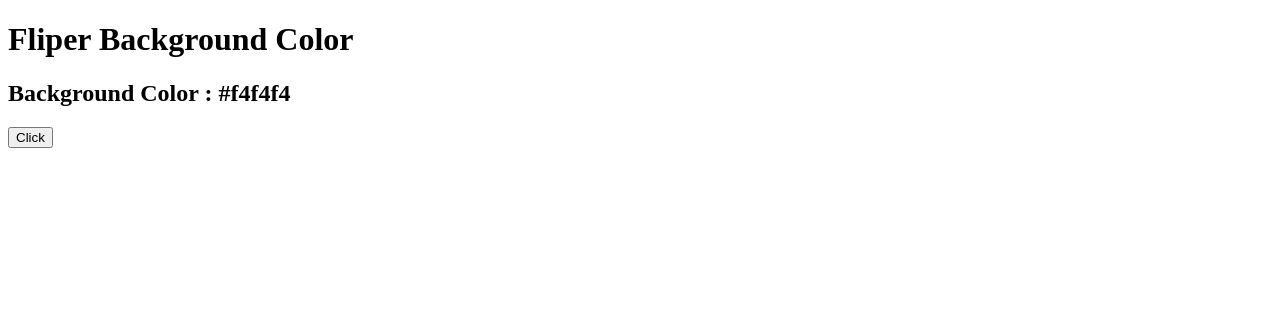
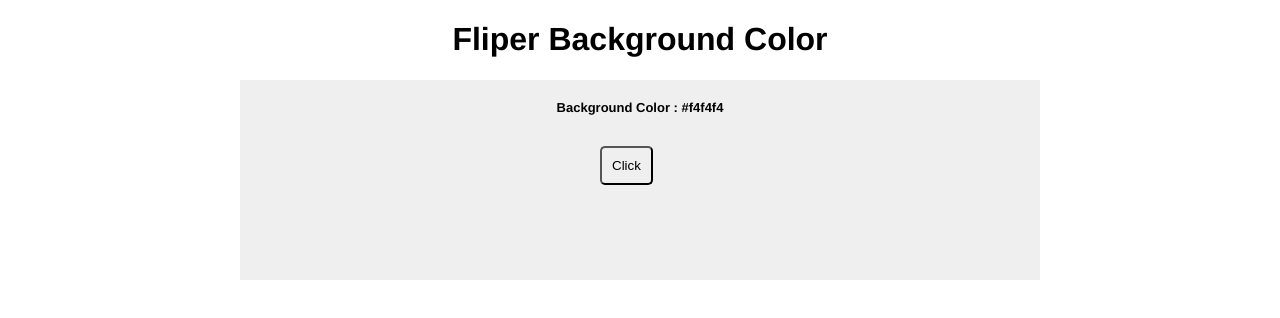
Before and after one commit to sunkanmicode/javascript_project, a plain HTML site: page flipper/index.html in a window 1280 px wide. Drawn offline with Linux system fonts and the light colour scheme.

Commit message:
project One is done

```diff
--- a/flipper/index.html
+++ b/flipper/index.html
@@ -4,6 +4,8 @@
     <meta charset="UTF-8" />
     <meta http-equiv="X-UA-Compatible" content="IE=edge" />
     <meta name="viewport" content="width=device-width, initial-scale=1.0" />
+    <link rel="stylesheet" href="style.css" />
+
     <title>Document</title>
   </head>
   <body>
@@ -28,9 +30,15 @@
 
     <h1>Fliper Background Color</h1>
 
-    <div>
-      <h2 class="color">Background Color : #f4f4f4</h2>
-      <button class="btn">Click</button>
+    <div class="container">
+      <div class="colorContainer">
+        <h2 class="color">
+          Background Color : <span class="colorValue">#f4f4f4</span>
+        </h2>
+      </div>
+      <div class="btn">
+        <button class="bgBtn">Click</button>
+      </div>
     </div>
 
     <script src="script.js"></script>
--- a/flipper/script.js
+++ b/flipper/script.js
@@ -191,3 +191,22 @@
 //   const totalAmount = amountValue;
 //   amount.textContent = totalAmount;
 // });
+
+const container = document.querySelector(".container");
+const colorValue = document.querySelector(".colorValue");
+const bgBtn = document.querySelector(".bgBtn");
+
+const color = ["red", "blue", "#444", "green", "orange"];
+
+bgBtn.addEventListener("click", () => {
+  let randonNumber = getRandonNumber();
+  console.log(randonNumber);
+  container.style.backgroundColor = color[randonNumber];
+  colorValue.textContent = color[randonNumber];
+
+  console.log("click");
+});
+
+const getRandonNumber = () => {
+  return Math.floor(Math.random() * color.length);
+};
--- /dev/null
+++ b/flipper/style.css
@@ -0,0 +1,27 @@
+h1 {
+  text-align: center;
+  font-family: "Franklin Gothic Medium", "Arial Narrow", Arial, sans-serif;
+}
+
+.container {
+  width: 800px;
+  height: 200px;
+  background-color: #efefef;
+  margin: auto;
+  /* box-shadow: 2px 2px 5px 2px; */
+}
+.color {
+  text-align: center;
+  padding: 20px;
+  font-family: "Franklin Gothic Medium", "Arial Narrow", Arial, sans-serif;
+  font-size: small;
+}
+.btn {
+  width: 200px;
+  margin-left: 360px;
+  border-radius: 7px;
+}
+.bgBtn {
+  padding: 10px;
+  border-radius: 5px;
+}
```
